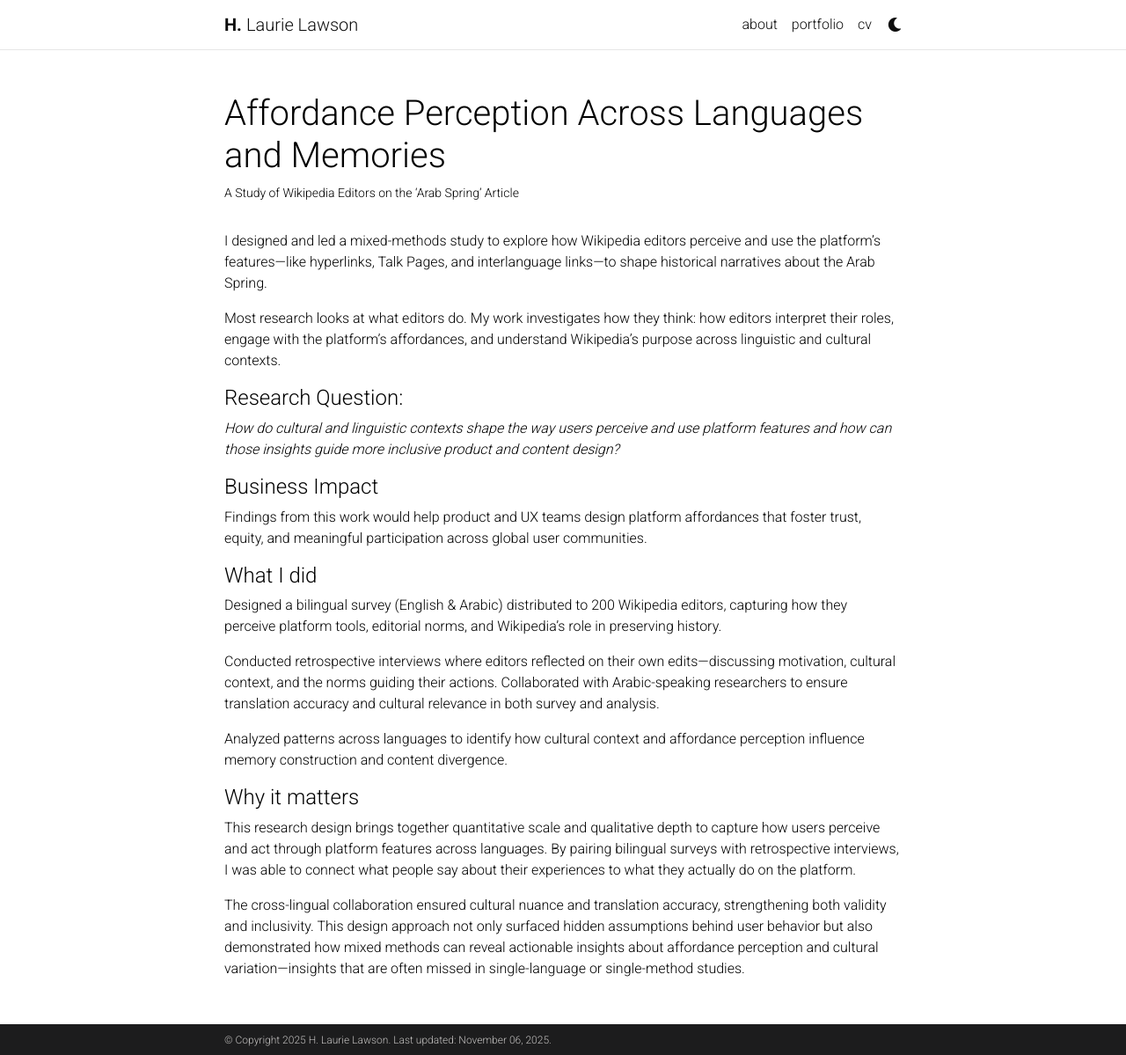
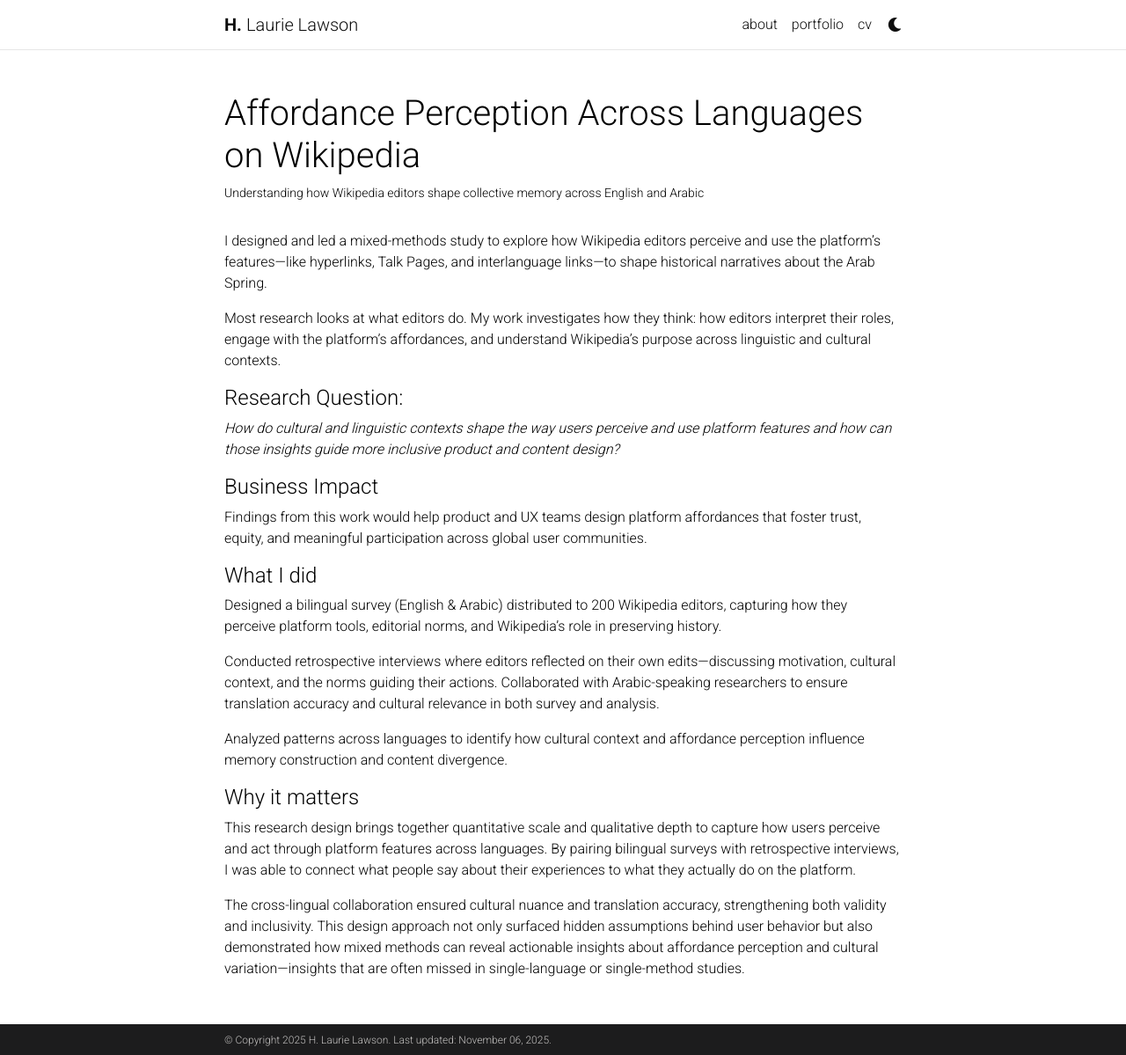
Before and after one commit to hlaurielawson/hlaurielawson.github.io, a Jekyll site: the page built from _projects/1_project.md, in a window 1280 px wide and 1199 px high. Shown: the whole window at 88% size. Built offline with Jekyll 4.4.1, drawn with Linux system fonts in a browser that asks for light colours; comment, search, counter and statistics services are not loaded; a style sheet for code colours, icons or effects is not loaded.

Commit message:
Update 1_project.md

```diff
--- a/_projects/1_project.md
+++ b/_projects/1_project.md
@@ -1,7 +1,7 @@
 ---
 layout: page
-title: Affordance Perception Across Languages and Memories
-description: A Study of Wikipedia Editors on the ‘Arab Spring’ Article
+title: Affordance Perception Across Languages on Wikipedia
+description: Understanding how Wikipedia editors shape collective memory across English and Arabic
 img: assets/img/12.jpg
 importance: 1
 category: Current
```
